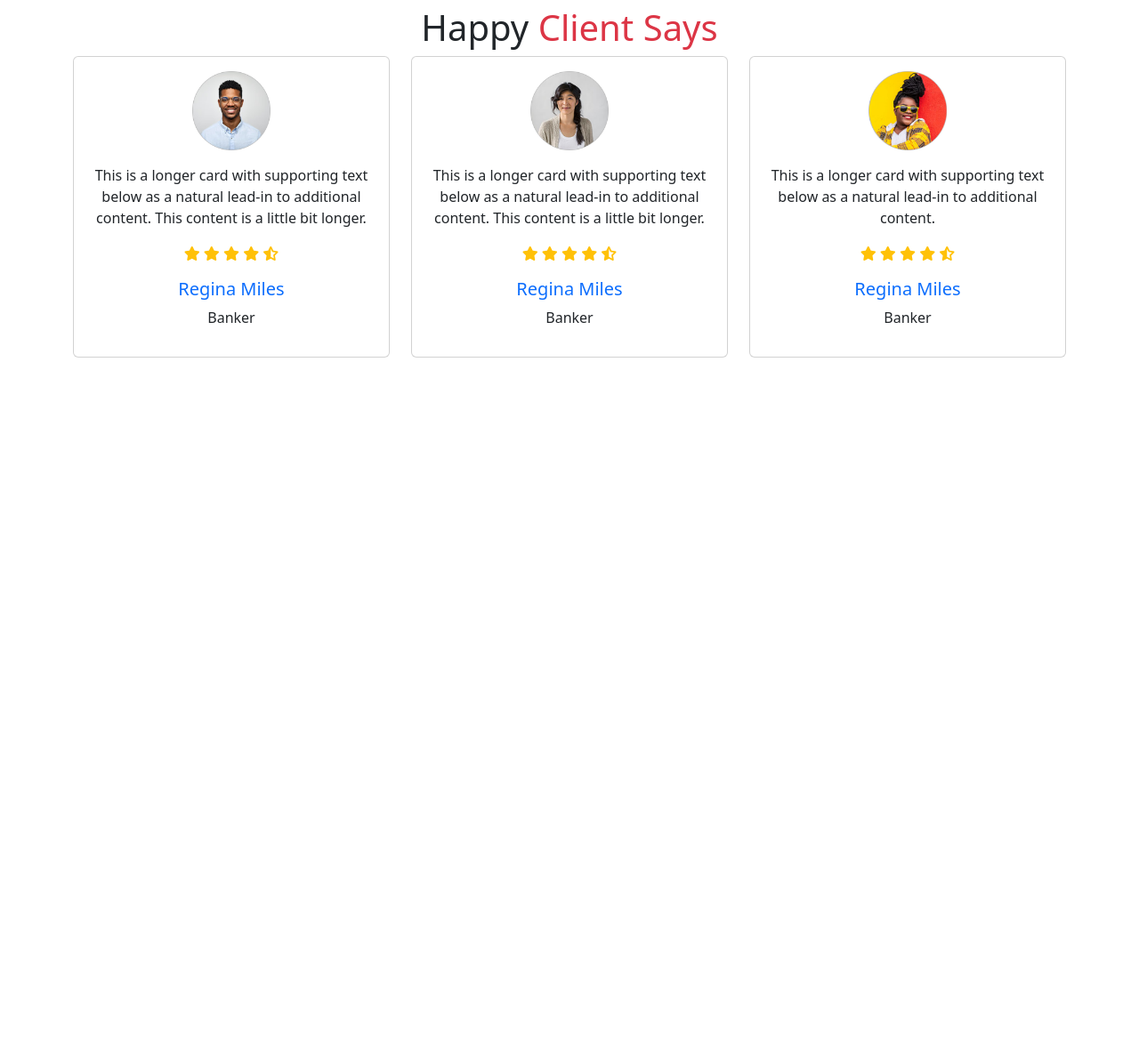
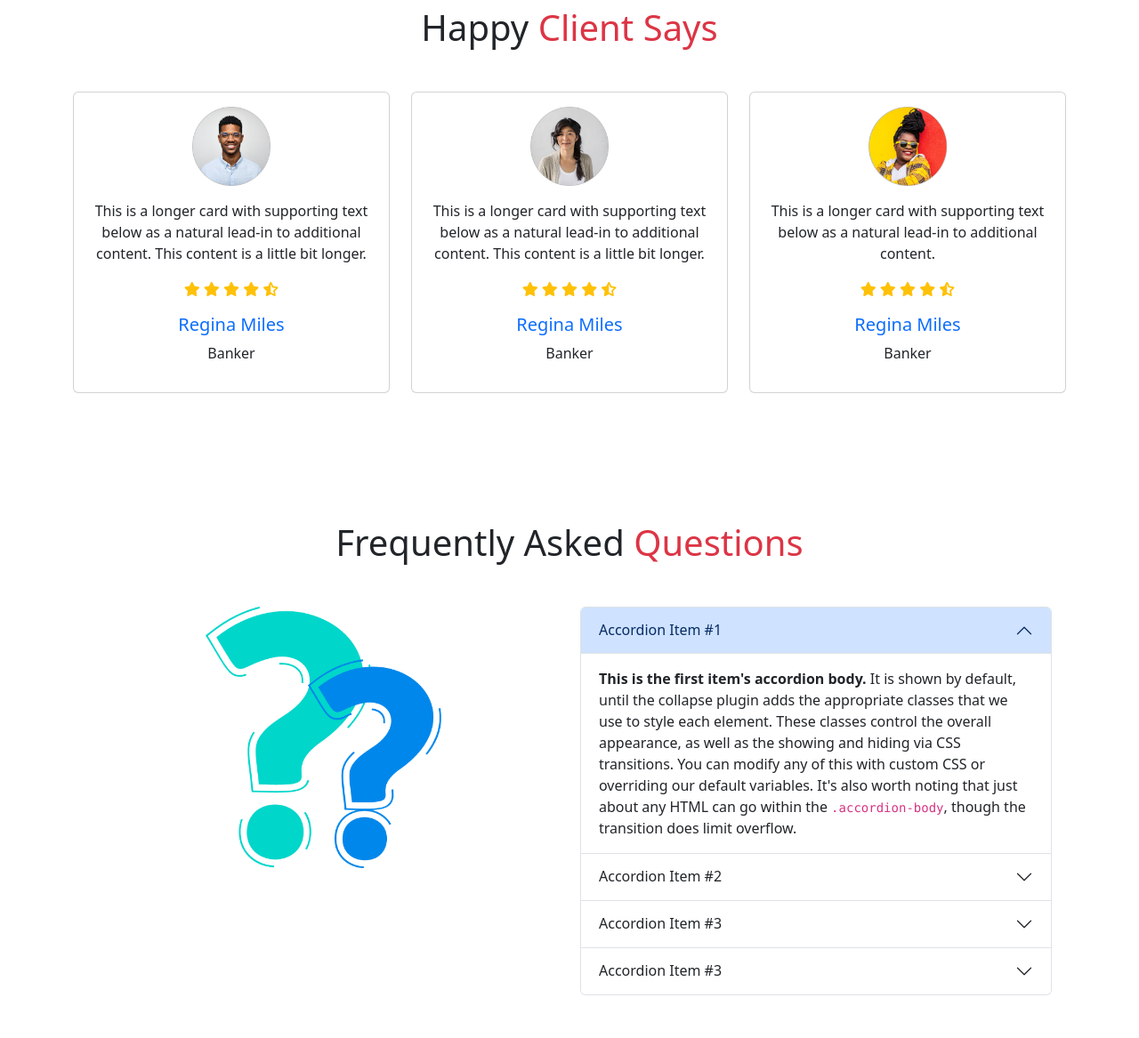
Before and after one commit to rabby-hasan-dev/Biker-Repository, a plain HTML site: page index.html in a window 1280 px wide. Shown: the part 1745-2912 px from the top of the page at 89% size. Before the commit the page ends 2147 px from the top, so only its background shows below. Drawn offline with nearby package versions, Linux system fonts and the light colour scheme.

Commit message:
main-finish

```diff
--- a/index.html
+++ b/index.html
@@ -138,7 +138,8 @@
             <img src="./images/bike-1.png" class="card-img-top" alt="baik-1">
             <div class="card-body">
               <h5 class="card-title">Ducati XDIAVEL S-73</h5>
-              <p class="card-text">This is a wider card with supporting text below as a natural lead-in to additional content. This content is a little bit longer.</p>
+              <p class="card-text">This is a wider card with supporting text below as a natural lead-in to additional
+                content. This content is a little bit longer.</p>
             </div>
             <div class="card-footer">
               <button class="btn btn-warning ">Red More</button>
@@ -162,7 +163,8 @@
             <img src="./images/bike-3.png" class="card-img-top" alt="...">
             <div class="card-body">
               <h5 class="card-title">2021 Honda CBR500R</h5>
-              <p class="card-text">This is a wider card with supporting text below as a natural lead-in to additional content. This card has even longer content than the first to show that equal height action.</p>
+              <p class="card-text">This is a wider card with supporting text below as a natural lead-in to additional
+                content. This card has even longer content than the first to show that equal height action.</p>
             </div>
             <div class="card-footer">
               <button class=" btn btn-outline-warning">Red More</button>
@@ -173,15 +175,16 @@
     </section>
 
     <!------------------------------ happy-clients-------------- -->
-    <section class="mt-5">
-     <h1 class="text-start text-md-center">Happy <span class="text-danger">Client Says</span></h1>
+    <section class="mt-5 ">
+      <h1 class="text-start text-md-center mb-5">Happy <span class="text-danger">Client Says</span></h1>
       <div class="row row-cols-1 row-cols-md-3 g-4">
         <div class="col">
           <div class="card text-md-center">
             <img src="./images/user-1.png" class=" w-25 mx-auto mt-3 card-img-top" alt="user-1">
             <div class="card-body">
 
-            <p class="card-text">This is a longer card with supporting text below as a natural lead-in to additional content. This content is a little bit longer.</p>
+              <p class="card-text">This is a longer card with supporting text below as a natural lead-in to additional
+                content. This content is a little bit longer.</p>
               <p class="text-warning">
                 <i class="fa-solid fa-star "></i>
                 <i class="fa-solid fa-star "></i>
@@ -199,7 +202,8 @@
             <img src="./images/user-2.png" class=" w-25 mx-auto mt-3 card-img-top" alt="user-2">
             <div class="card-body">
 
-            <p class="card-text">This is a longer card with supporting text below as a natural lead-in to additional content. This content is a little bit longer.</p>
+              <p class="card-text">This is a longer card with supporting text below as a natural lead-in to additional
+                content. This content is a little bit longer.</p>
               <p class="text-warning">
                 <i class="fa-solid fa-star "></i>
                 <i class="fa-solid fa-star "></i>
@@ -217,7 +221,8 @@
             <img src="./images/user-3.png" class=" w-25 mx-auto mt-3 card-img-top" alt=".user-3.">
             <div class="card-body">
 
-            <p class="card-text">This is a longer card with supporting text below as a natural lead-in to additional content.</p>
+              <p class="card-text">This is a longer card with supporting text below as a natural lead-in to additional
+                content.</p>
               <p class="text-warning">
                 <i class="fa-solid fa-star "></i>
                 <i class="fa-solid fa-star "></i>
@@ -230,8 +235,72 @@
             </div>
           </div>
         </div>
+      </div>
+    </section>
 
+    <!------------------------- FAQ-Section------------------ -->
+    <section class="mt-5 px-3 py-5 ">
+      <h1 class="text-start text-md-center my-5">Frequently Asked <span class="text-danger"> Questions</span>
+      </h1>
+      <div class="row row-cols-1 row-cols-md-2 mt-5">
+
+        <div class="col text-center">
+          <img  class="w-50" src="./images/faq.png" alt="faq">
         </div>
+        <div class="col ">
+          <div class="accordion" id="accordionExample">
+            <div class="accordion-item">
+              <h2 class="accordion-header" id="headingOne">
+                <button class="accordion-button" type="button" data-bs-toggle="collapse" data-bs-target="#collapseOne" aria-expanded="true" aria-controls="collapseOne">
+                  Accordion Item #1
+                </button>
+              </h2>
+              <div id="collapseOne" class="accordion-collapse collapse show" aria-labelledby="headingOne" data-bs-parent="#accordionExample">
+                <div class="accordion-body">
+                  <strong>This is the first item's accordion body.</strong> It is shown by default, until the collapse plugin adds the appropriate classes that we use to style each element. These classes control the overall appearance, as well as the showing and hiding via CSS transitions. You can modify any of this with custom CSS or overriding our default variables. It's also worth noting that just about any HTML can go within the <code>.accordion-body</code>, though the transition does limit overflow.
+                </div>
+              </div>
+            </div>
+            <div class="accordion-item">
+              <h2 class="accordion-header" id="headingTwo">
+                <button class="accordion-button collapsed" type="button" data-bs-toggle="collapse" data-bs-target="#collapseTwo" aria-expanded="false" aria-controls="collapseTwo">
+                  Accordion Item #2
+                </button>
+              </h2>
+              <div id="collapseTwo" class="accordion-collapse collapse" aria-labelledby="headingTwo" data-bs-parent="#accordionExample">
+                <div class="accordion-body">
+                  <strong>This is the second item's accordion body.</strong> It is hidden by default, until the collapse plugin adds the appropriate classes that we use to style each element. These classes control the overall appearance, as well as the showing and hiding via CSS transitions. You can modify any of this with custom CSS or overriding our default variables. It's also worth noting that just about any HTML can go within the <code>.accordion-body</code>, though the transition does limit overflow.
+                </div>
+              </div>
+            </div>
+            <div class="accordion-item">
+              <h2 class="accordion-header" id="headingThree">
+                <button class="accordion-button collapsed" type="button" data-bs-toggle="collapse" data-bs-target="#collapseThree" aria-expanded="false" aria-controls="collapseThree">
+                  Accordion Item #3
+                </button>
+              </h2>
+              <div id="collapseThree" class="accordion-collapse collapse" aria-labelledby="headingThree" data-bs-parent="#accordionExample">
+                <div class="accordion-body">
+                  <strong>This is the third item's accordion body.</strong> It is hidden by default, until the collapse plugin adds the appropriate classes that we use to style each element. These classes control the overall appearance, as well as the showing and hiding via CSS transitions. You can modify any of this with custom CSS or overriding our default variables. It's also worth noting that just about any HTML can go within the <code>.accordion-body</code>, though the transition does limit overflow.
+                </div>
+              </div>
+            </div>
+            <div class="accordion-item">
+              <h2 class="accordion-header" id="headingThree">
+                <button class="accordion-button collapsed" type="button" data-bs-toggle="collapse" data-bs-target="#collapseThree" aria-expanded="false" aria-controls="collapseThree">
+                  Accordion Item #3
+                </button>
+              </h2>
+              <div id="collapseThree" class="accordion-collapse collapse" aria-labelledby="headingThree" data-bs-parent="#accordionExample">
+                <div class="accordion-body">
+                  <strong>This is the third item's accordion body.</strong> It is hidden by default, until the collapse plugin adds the appropriate classes that we use to style each element. These classes control the overall appearance, as well as the showing and hiding via CSS transitions. You can modify any of this with custom CSS or overriding our default variables. It's also worth noting that just about any HTML can go within the <code>.accordion-body</code>, though the transition does limit overflow.
+                </div>
+              </div>
+            </div>
+          </div>
+        </div>
+      </div>
+
     </section>
   </main>
 
```
Lines whose indentation alone changed are shown as unchanged.
